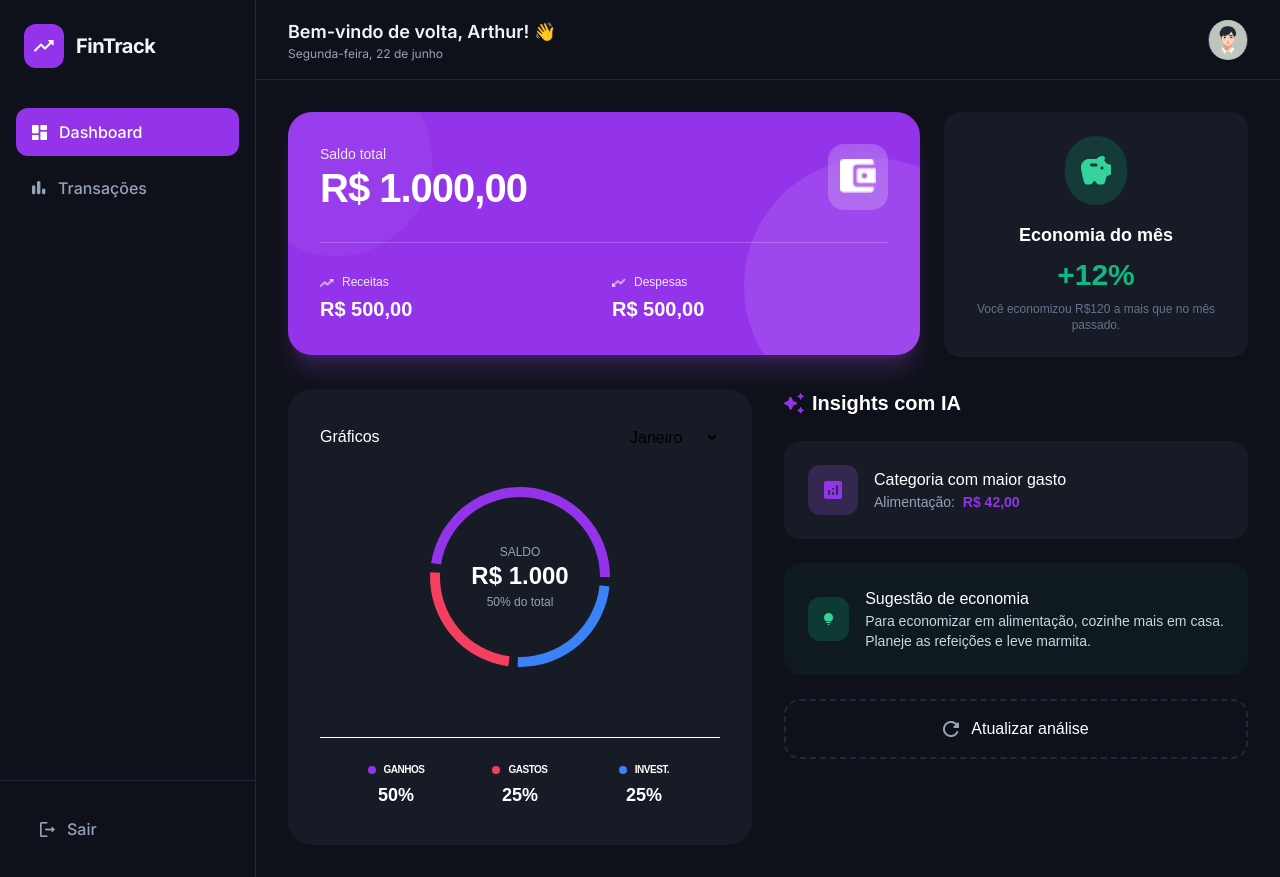
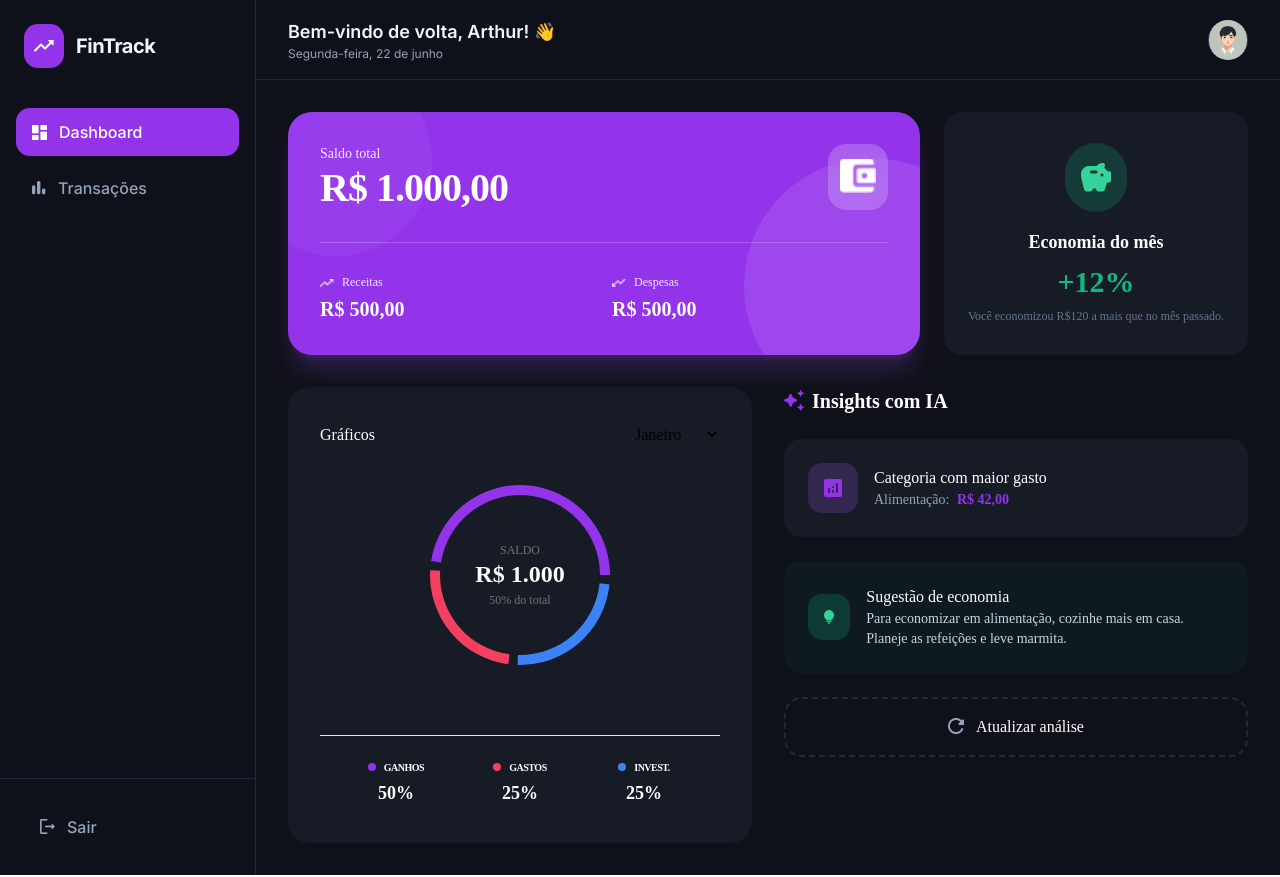
Before and after one commit to Arthurthedev/findtrack-ai-app, a Next.js app: page / in a window 1280 px wide. Built offline with nearby package versions, Linux system fonts and the light colour scheme.

Commit message:
chore: refactor global styles from chadcn

```diff
--- a/src/styles/globals.css
+++ b/src/styles/globals.css
@@ -1,4 +1,8 @@
 @import "tailwindcss";
+@import "tw-animate-css";
+@import "shadcn/tailwind.css";
+/*---break---*/
+@custom-variant dark (&:is(.dark *));
 
 @theme {
   --color-primary: #9333EA;
@@ -18,8 +22,134 @@
   --color-muted-foreground: #94A3B8;
 }
 
-body {
-  background: var(--background);
-  color: var(--foreground);
-  font-family: Arial, Helvetica, sans-serif;
+/*---break---*/
+
+@theme inline {
+  --font-heading: var(--font-sans);
+  --font-sans: var(--font-sans);
+  --color-sidebar-ring: var(--sidebar-ring);
+  --color-sidebar-border: var(--sidebar-border);
+  --color-sidebar-accent-foreground: var(--sidebar-accent-foreground);
+  --color-sidebar-accent: var(--sidebar-accent);
+  --color-sidebar-primary-foreground: var(--sidebar-primary-foreground);
+  --color-sidebar-primary: var(--sidebar-primary);
+  --color-sidebar-foreground: var(--sidebar-foreground);
+  --color-sidebar: var(--sidebar);
+  --color-chart-5: var(--chart-5);
+  --color-chart-4: var(--chart-4);
+  --color-chart-3: var(--chart-3);
+  --color-chart-2: var(--chart-2);
+  --color-chart-1: var(--chart-1);
+  --color-ring: var(--ring);
+  --color-input: var(--input);
+  --color-border: var(--border);
+  --color-destructive: var(--destructive);
+  --color-accent-foreground: var(--accent-foreground);
+  --color-accent: var(--accent);
+  --color-muted-foreground: var(--muted-foreground);
+  --color-muted: var(--muted);
+  --color-secondary-foreground: var(--secondary-foreground);
+  --color-secondary: var(--secondary);
+  --color-primary-foreground: var(--primary-foreground);
+  --color-primary: var(--primary);
+  --color-popover-foreground: var(--popover-foreground);
+  --color-popover: var(--popover);
+  --color-card-foreground: var(--card-foreground);
+  --color-card: var(--card);
+  --color-foreground: var(--foreground);
+  --color-background: var(--background);
+  --radius-sm: calc(var(--radius) * 0.6);
+  --radius-md: calc(var(--radius) * 0.8);
+  --radius-lg: var(--radius);
+  --radius-xl: calc(var(--radius) * 1.4);
+  --radius-2xl: calc(var(--radius) * 1.8);
+  --radius-3xl: calc(var(--radius) * 2.2);
+  --radius-4xl: calc(var(--radius) * 2.6);
 }
+
+/*---break---*/
+
+:root {
+  --background: oklch(1 0 0);
+  --foreground: oklch(0.145 0 0);
+  --card: oklch(1 0 0);
+  --card-foreground: oklch(0.145 0 0);
+  --popover: oklch(1 0 0);
+  --popover-foreground: oklch(0.145 0 0);
+  --primary: oklch(0.205 0 0);
+  --primary-foreground: oklch(0.985 0 0);
+  --secondary: oklch(0.97 0 0);
+  --secondary-foreground: oklch(0.205 0 0);
+  --muted: oklch(0.97 0 0);
+  --muted-foreground: oklch(0.556 0 0);
+  --accent: oklch(0.97 0 0);
+  --accent-foreground: oklch(0.205 0 0);
+  --destructive: oklch(0.577 0.245 27.325);
+  --border: oklch(0.922 0 0);
+  --input: oklch(0.922 0 0);
+  --ring: oklch(0.708 0 0);
+  --chart-1: oklch(0.87 0 0);
+  --chart-2: oklch(0.556 0 0);
+  --chart-3: oklch(0.439 0 0);
+  --chart-4: oklch(0.371 0 0);
+  --chart-5: oklch(0.269 0 0);
+  --radius: 0.625rem;
+  --sidebar: oklch(0.985 0 0);
+  --sidebar-foreground: oklch(0.145 0 0);
+  --sidebar-primary: oklch(0.205 0 0);
+  --sidebar-primary-foreground: oklch(0.985 0 0);
+  --sidebar-accent: oklch(0.97 0 0);
+  --sidebar-accent-foreground: oklch(0.205 0 0);
+  --sidebar-border: oklch(0.922 0 0);
+  --sidebar-ring: oklch(0.708 0 0);
+}
+
+/*---break---*/
+
+.dark {
+  --background: oklch(0.145 0 0);
+  --foreground: oklch(0.985 0 0);
+  --card: oklch(0.205 0 0);
+  --card-foreground: oklch(0.985 0 0);
+  --popover: oklch(0.205 0 0);
+  --popover-foreground: oklch(0.985 0 0);
+  --primary: oklch(0.922 0 0);
+  --primary-foreground: oklch(0.205 0 0);
+  --secondary: oklch(0.269 0 0);
+  --secondary-foreground: oklch(0.985 0 0);
+  --muted: oklch(0.269 0 0);
+  --muted-foreground: oklch(0.708 0 0);
+  --accent: oklch(0.269 0 0);
+  --accent-foreground: oklch(0.985 0 0);
+  --destructive: oklch(0.704 0.191 22.216);
+  --border: oklch(1 0 0 / 10%);
+  --input: oklch(1 0 0 / 15%);
+  --ring: oklch(0.556 0 0);
+  --chart-1: oklch(0.87 0 0);
+  --chart-2: oklch(0.556 0 0);
+  --chart-3: oklch(0.439 0 0);
+  --chart-4: oklch(0.371 0 0);
+  --chart-5: oklch(0.269 0 0);
+  --sidebar: oklch(0.205 0 0);
+  --sidebar-foreground: oklch(0.985 0 0);
+  --sidebar-primary: oklch(0.488 0.243 264.376);
+  --sidebar-primary-foreground: oklch(0.985 0 0);
+  --sidebar-accent: oklch(0.269 0 0);
+  --sidebar-accent-foreground: oklch(0.985 0 0);
+  --sidebar-border: oklch(1 0 0 / 10%);
+  --sidebar-ring: oklch(0.556 0 0);
+}
+
+/*---break---*/
+
+@layer base {
+  * {
+    @apply border-border outline-ring/50;
+  }
+  body {
+    @apply bg-background text-foreground;
+  }
+  html {
+    @apply font-sans;
+  }
+}
```
